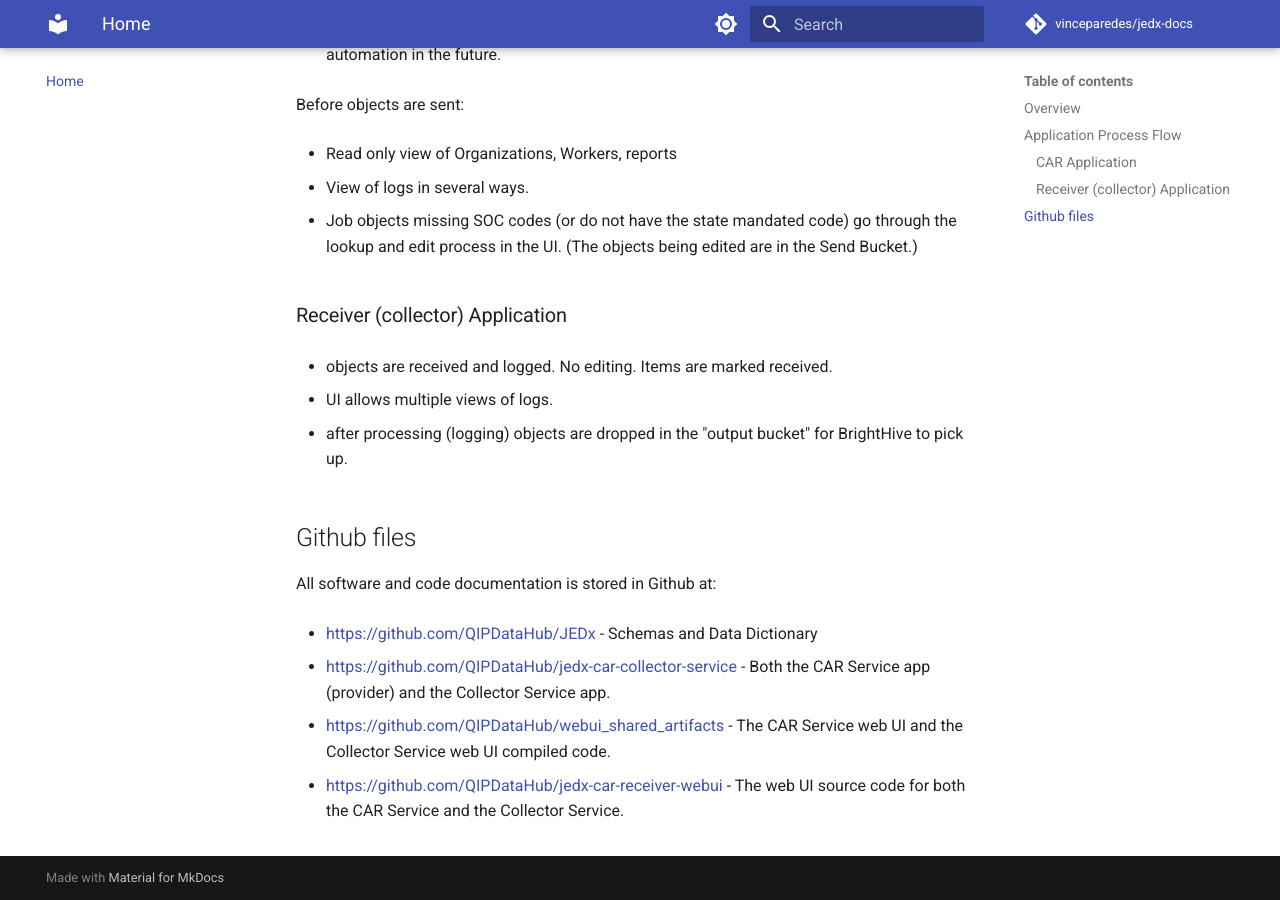
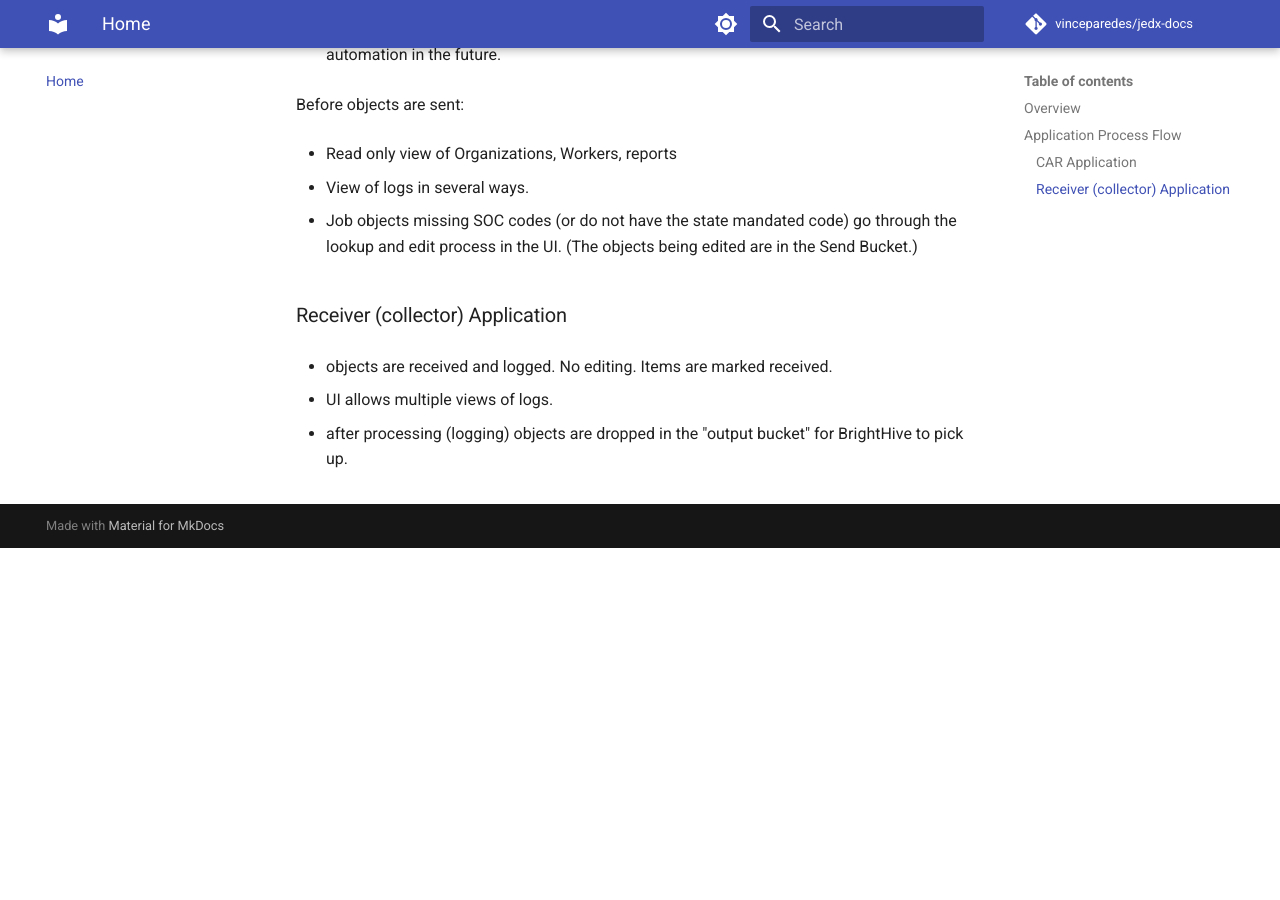
Before and after one commit to vinceparedes/jedx-docs, an MkDocs documentation site: the page built from docs/index.md, in a window 1280 px wide and 900 px high, scrolled down 1047 px. Built offline with MkDocs 1.6.1 and Material for MkDocs 9.7.7, drawn with Linux system fonts in a browser that asks for light colours; comment, search, counter and statistics services are not loaded; after the commit the page ends 1595 px from its top, so only the background shows below that.

Commit message:
edit index

```diff
--- a/docs/index.md
+++ b/docs/index.md
@@ -41,15 +41,3 @@ Before objects are sent:
 - UI allows multiple views of logs.
 
 - after processing (logging) objects are dropped in the "output bucket" for BrightHive to pick up.
-
-## Github files
-
-All software and code documentation is stored in Github at:
-
-- <https://github.com/QIPDataHub/JEDx> - Schemas and Data Dictionary
-
-- <https://github.com/QIPDataHub/jedx-car-collector-service> - Both the CAR Service app (provider) and the Collector Service app.
-
-- <https://github.com/QIPDataHub/webui_shared_artifacts> - The CAR Service web UI and the Collector Service web UI compiled code.
-
-- <https://github.com/QIPDataHub/jedx-car-receiver-webui> - The web UI source code for both the CAR Service and the Collector Service.
```
